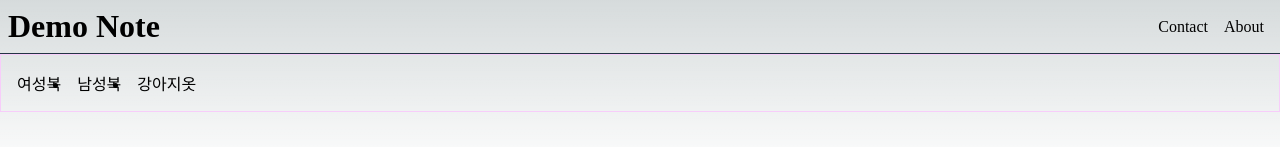
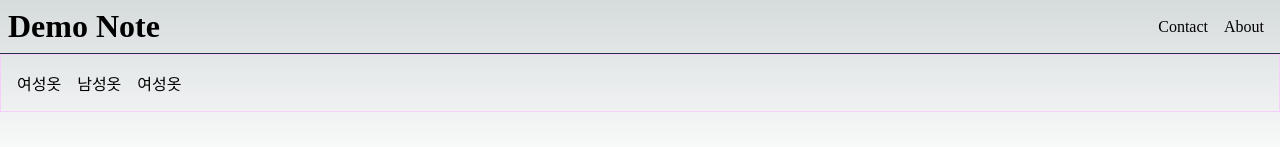
Before and after one commit to yurim45/practice-nextjs13, a Next.js app: page /products/pants in a window 1280 px wide. Shown: the top 147 px of the page. Built offline with nearby package versions, Linux system fonts and the light colour scheme.

Commit message:
레이아웃 챌린지💡

```diff
--- a/src/app/products/layout.module.css
+++ b/src/app/products/layout.module.css
@@ -1,4 +1,4 @@
-.list {
+.nav {
   display: flex;
   justify-content: flex-start;
   align-items: center;
@@ -7,6 +7,6 @@
   border: 1px solid #f7cdfa;
 }
 
-.list li {
+.nav a {
   padding: 8px;
 }
--- a/src/app/products/layout.tsx
+++ b/src/app/products/layout.tsx
@@ -5,12 +5,10 @@ import styles from './layout.module.css';
 const ProductsLayout = ({ children }: { children: ReactNode }) => {
   return (
     <>
-      <nav>
-        <ul className={styles.list}>
-          <li>여성복</li>
-          <li>남성복</li>
-          <li>강아지옷</li>
-        </ul>
+      <nav className={styles.nav}>
+        <a href=''>여성옷</a>
+        <a href=''>남성옷</a>
+        <a href=''>여성옷</a>
       </nav>
       <section>{children}</section>
     </>
```
